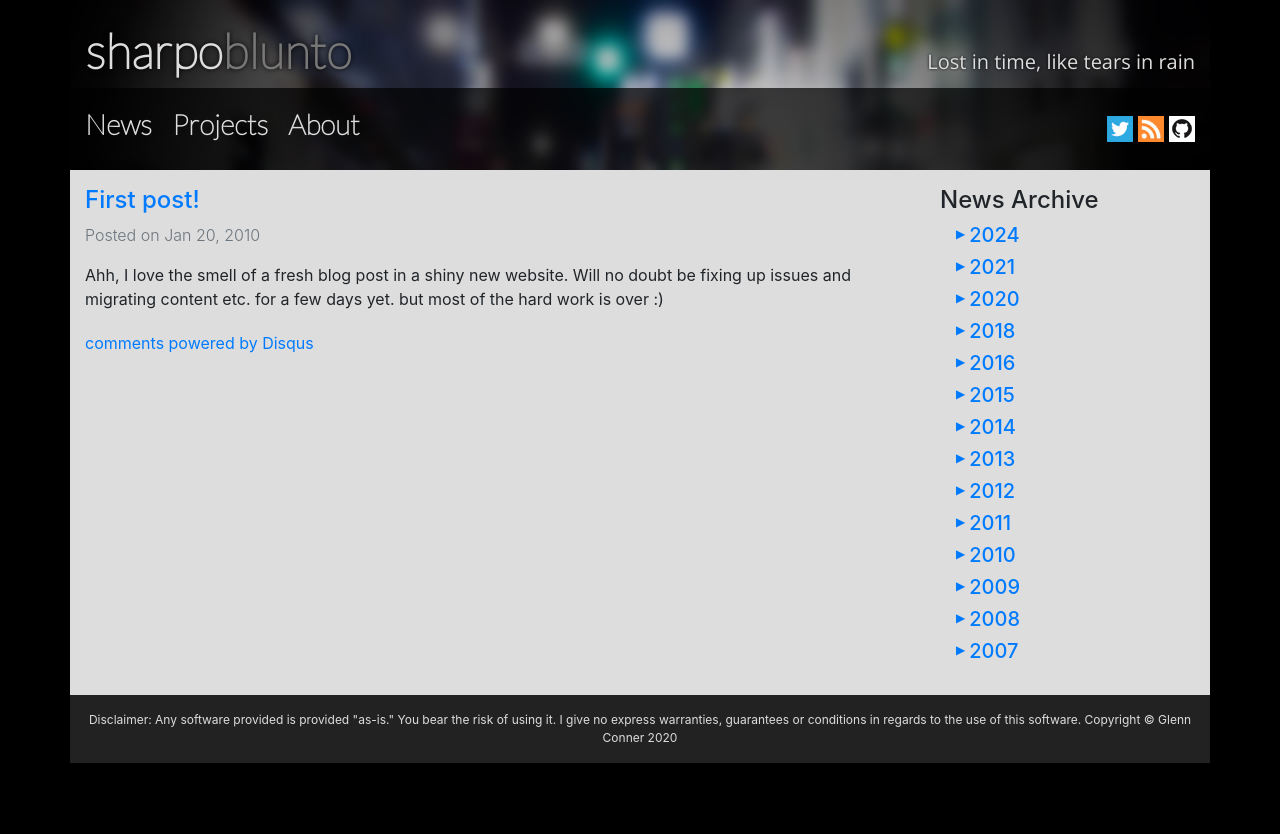
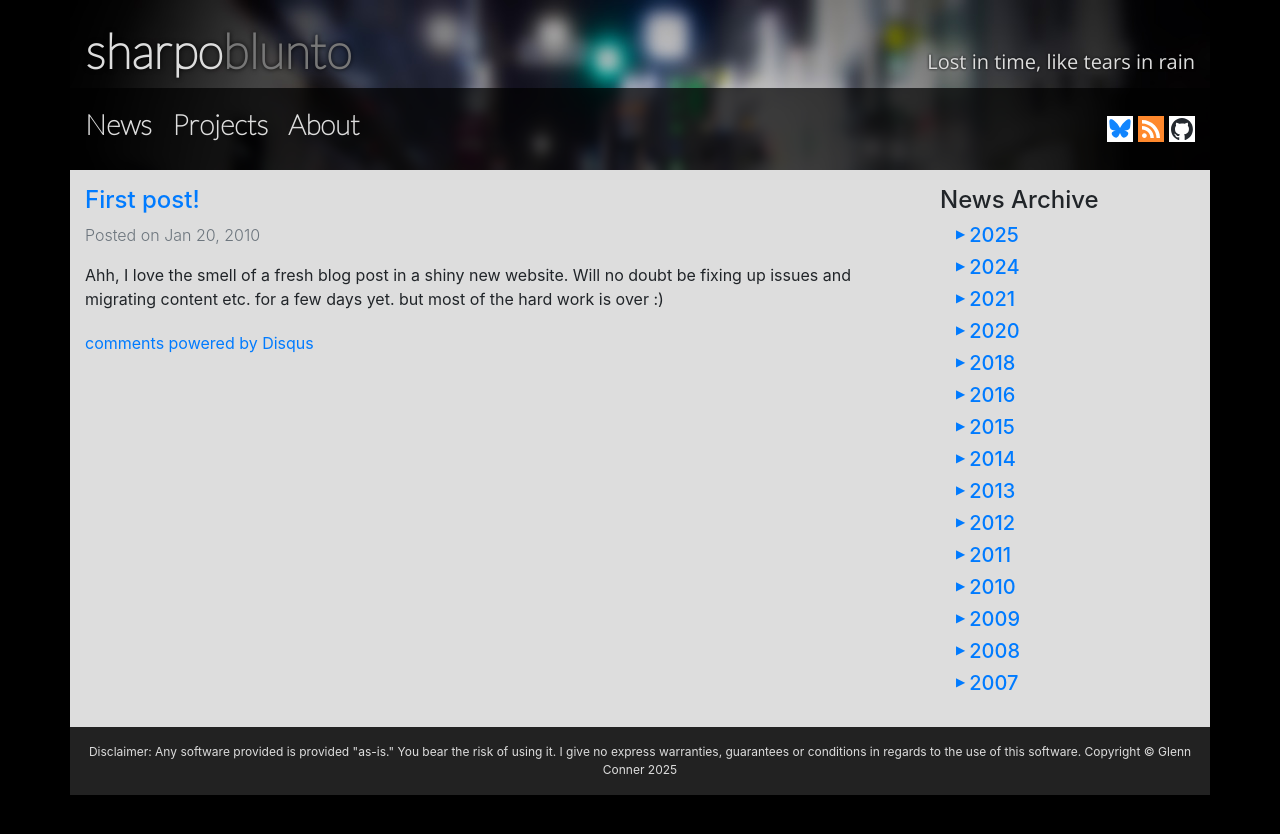
Before and after one commit to mrsharpoblunto/sharpoblunto.com, a Jekyll site: the page built from _posts/2010-01-20-first-post!.markdown, in a window 1280 px wide. Shown: the top 834 px of the page. Built offline with Jekyll 4.4.1, drawn with Linux system fonts in a browser that asks for light colours; comment, search, counter and statistics services are not loaded.

Commit message:
added zima blogpost & tidied up some icons/layouts

```diff
--- a/_includes/footer.html
+++ b/_includes/footer.html
@@ -1,6 +1,6 @@
     <div class="row">
       <div id="footer">
-          <p class="copyright">Disclaimer: Any software provided is provided "as-is." You bear the risk of using it. I give no express warranties, guarantees or conditions in regards to the use of this software. Copyright &copy; Glenn Conner 2020</p>
+          <p class="copyright">Disclaimer: Any software provided is provided "as-is." You bear the risk of using it. I give no express warranties, guarantees or conditions in regards to the use of this software. Copyright &copy; Glenn Conner 2025</p>
       </div>
   </div>
 </div>
--- a/_includes/header.html
+++ b/_includes/header.html
@@ -12,9 +12,9 @@
             <li><h3><a href="/about">About</a></h3></li>
         </ul>
         <div id="nav-extra">
-            <a id="nav-twitter" href="https://twitter.com/intent/user?screen_name=mr_sharpoblunto">Follow on Twitter</a>
-            <a id="nav-rss" href="/feed.xml">RSS</a>
-            <a id="nav-github" href="https://github.com/mrsharpoblunto">Follow on GitHub</a>
+            <a id="nav-bluesky" target="_blank" href="https://bsky.app/profile/thestraylight.com">Follow on Bluesky</a>
+            <a id="nav-rss" target="_blank" href="/feed.xml">RSS</a>
+            <a id="nav-github" target="_blank" href="https://github.com/mrsharpoblunto">Follow on GitHub</a>
         </div>
     </div>
   </div>
--- a/_includes/socialmedia.html
+++ b/_includes/socialmedia.html
@@ -5,8 +5,3 @@
 <h4>LinkedIn</h4>
 <script src="//platform.linkedin.com/in.js" type="text/javascript"></script>
 <script type="IN/MemberProfile" data-id="http://www.linkedin.com/pub/glenn-conner/49/8a/31b" data-format="click" data-text="Glenn Conner"></script>
-<h4>Twitter</h4>
-<a data-show-count="false" class="twitter-follow-button" href="https://twitter.com/mr_sharpoblunto">Follow @mr_sharpoblunto</a>
-<script>!function(d,s,id){var js,fjs=d.getElementsByTagName(s)[0];if(!d.getElementById(id)){js=d.createElement(s);js.id=id;js.src="//platform.twitter.com/widgets.js";fjs.parentNode.insertBefore(js,fjs);}}(document,"script","twitter-wjs");</script>
-<h4>GitHub</h4>
-{%include github-follow.html %}
--- a/assets/css/site.css
+++ b/assets/css/site.css
@@ -96,16 +96,12 @@
 	display: none;
 }
 
-#nav-twitter, #nav-rss, #nav-github
+#nav-bluesky, #nav-rss, #nav-github
 {
 	width:26px;
 	height:26px;
   margin-left: 5px;
 	text-indent:-9999px;
-}
-
-.twitter-timeline-rendered {
-  background: #fff;
 }
 
 @media (min-width:768px)
@@ -115,19 +111,31 @@
 		display: flex;
 	}
 
-	#nav-twitter
+	#nav-bluesky
 	{
-		background: url(/assets/images/twitter.png) no-repeat 0 0;
+    background-color: #fff;
+		background-image: url(/assets/images/bluesky.svg);
+    background-size: 22px;
+    background-position: 2px 3px;
+    background-repeat: no-repeat;
 	}
 
 	#nav-rss
 	{
-		background: url(/assets/images/rss.png) no-repeat 0 0;
+    background-color: #ff892d;
+		background-image: url(/assets/images/rss.svg);
+    background-size: 18px;
+    background-position: 4px 4px;
+    background-repeat: no-repeat;
 	}
 
 	#nav-github
 	{
-		background: url(/assets/images/github.png) no-repeat 0 0;
+    background-color: #fff;
+		background-image: url(/assets/images/github.svg);
+    background-size: 22px;
+    background-position: 2px 2px;
+    background-repeat: no-repeat;
 	}
 }
 
```
Also changed, not shown: _posts/2025-10-3-zima-blue.md (added, +42 -0 lines), projects.html (+29 -8 lines), assets/images/bluesky.svg (added), assets/images/github.png (deleted), assets/images/github.svg (added), assets/images/projects/zima.jpg (added), assets/images/projects/zima/limit-switch-circuit.png (added), assets/images/projects/zima/motor-switch-circuit.png (added), assets/images/rss.png (deleted), assets/images/rss.svg (added), assets/images/twitter-favorite.png (deleted), assets/images/twitter-reply.png (deleted), assets/images/twitter-retweet.png (deleted), assets/images/twitter.png (deleted), 2 other files.
